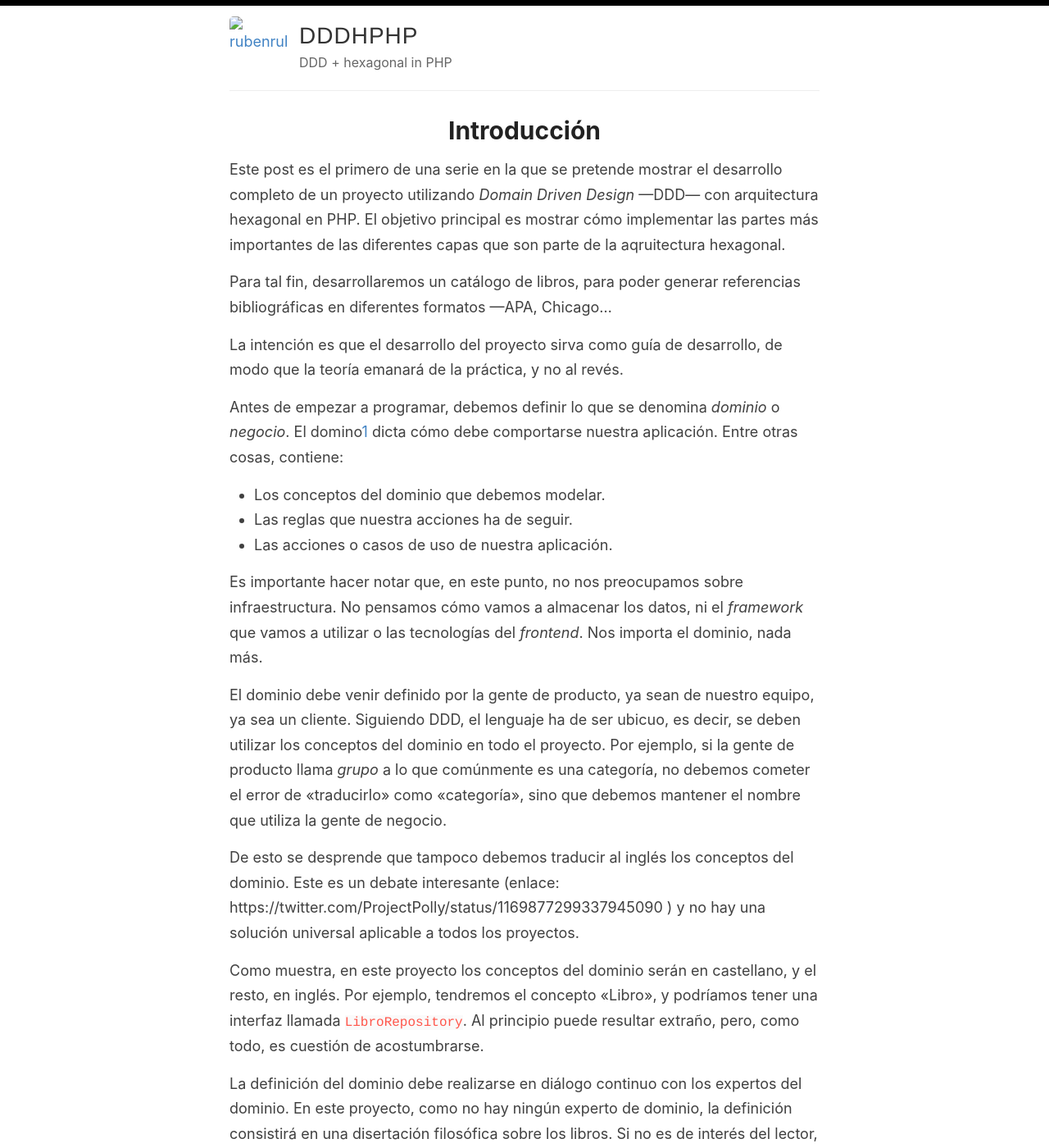
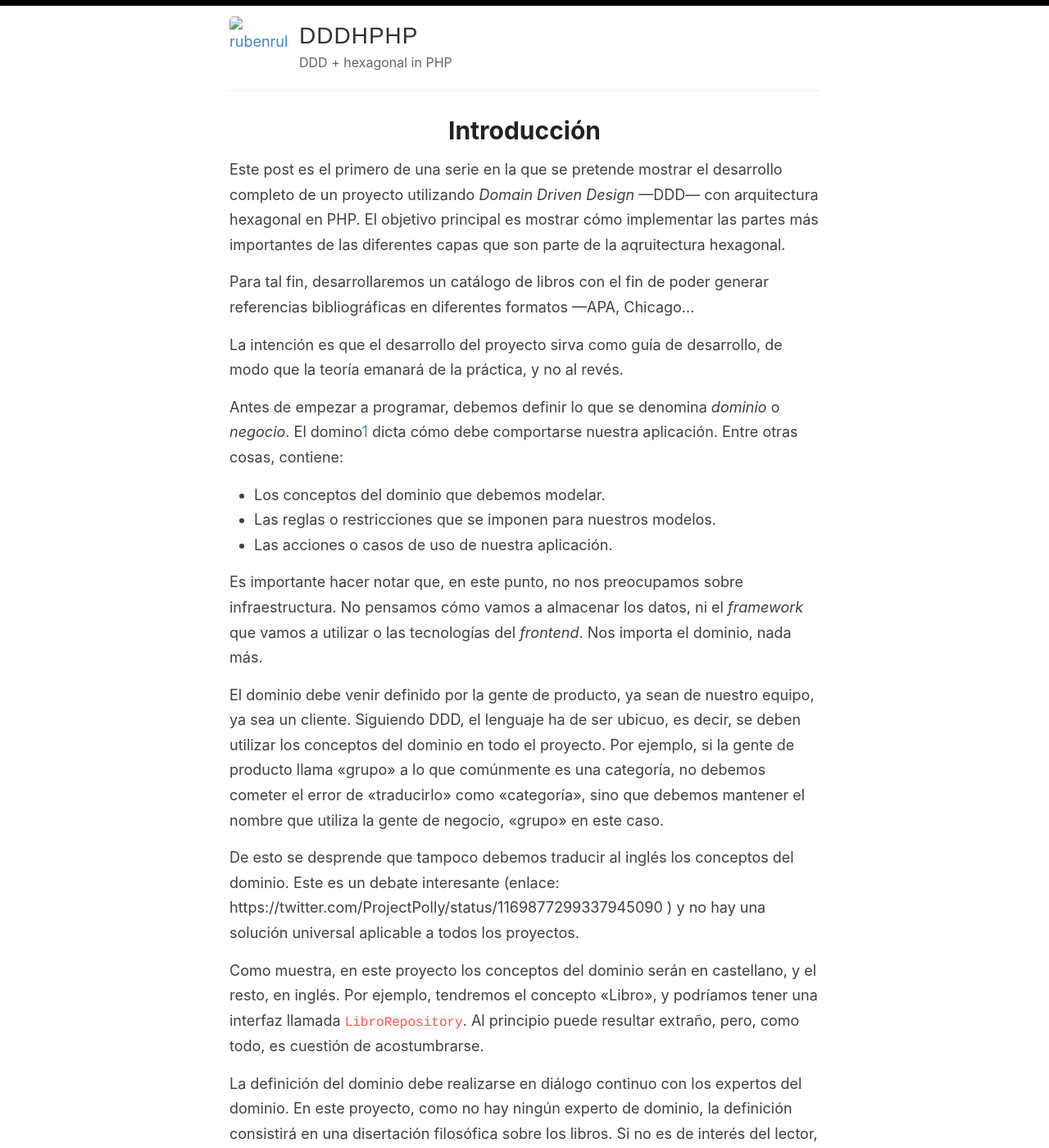
Before and after one commit to rubenrubiob/rubenrubiob.github.io, a Jekyll site: the page built from introduccion.md, in a window 1280 px wide and 1400 px high. Shown: the whole window at 82% size. Built offline with Jekyll 4.4.1, drawn with Linux system fonts in a browser that asks for light colours; our own code applies the rules of GitHub Pages for plain Markdown files; some of the changed text lies outside the part shown.

Commit message:
Actualizada introducción

```diff
--- a/introduccion.md
+++ b/introduccion.md
@@ -2,19 +2,19 @@
 
 Este post es el primero de una serie en la que se pretende mostrar el desarrollo completo de un proyecto utilizando _Domain Driven Design_ —DDD— con arquitectura hexagonal en PHP. El objetivo principal es mostrar cómo implementar las partes más importantes de las diferentes capas que son parte de la aqruitectura hexagonal.
 
-Para tal fin, desarrollaremos un catálogo de libros, para poder generar referencias bibliográficas en diferentes formatos —APA, Chicago...
+Para tal fin, desarrollaremos un catálogo de libros con el fin de poder generar referencias bibliográficas en diferentes formatos —APA, Chicago...
 
 La intención es que el desarrollo del proyecto sirva como guía de desarrollo, de modo que la teoría emanará de la práctica, y no al revés.
 
 Antes de empezar a programar, debemos definir lo que se denomina _dominio_ o _negocio_. El domino[^1] dicta cómo debe comportarse nuestra aplicación. Entre otras cosas, contiene:
 
 - Los conceptos del dominio que debemos modelar.
-- Las reglas que nuestra acciones ha de seguir.
+- Las reglas o restricciones que se imponen para nuestros modelos.
 - Las acciones o casos de uso de nuestra aplicación.
 
 Es importante hacer notar que, en este punto, no nos preocupamos sobre infraestructura. No pensamos cómo vamos a almacenar los datos, ni el _framework_ que vamos a utilizar o las tecnologías del _frontend_. Nos importa el dominio, nada más.
 
-El dominio debe venir definido por la gente de producto, ya sean de nuestro equipo, ya sea un cliente. Siguiendo DDD, el lenguaje ha de ser ubicuo, es decir, se deben utilizar los conceptos del dominio en todo el proyecto. Por ejemplo, si la gente de producto llama _grupo_ a lo que comúnmente es una categoría, no debemos cometer el error de «traducirlo» como «categoría», sino que debemos mantener el nombre que utiliza la gente de negocio.
+El dominio debe venir definido por la gente de producto, ya sean de nuestro equipo, ya sea un cliente. Siguiendo DDD, el lenguaje ha de ser ubicuo, es decir, se deben utilizar los conceptos del dominio en todo el proyecto. Por ejemplo, si la gente de producto llama «grupo» a lo que comúnmente es una categoría, no debemos cometer el error de «traducirlo» como «categoría», sino que debemos mantener el nombre que utiliza la gente de negocio, «grupo» en este caso.
 
 De esto se desprende que tampoco debemos traducir al inglés los conceptos del dominio. Este es un debate interesante (enlace: https://twitter.com/ProjectPolly/status/1169877299337945090 ) y no hay una solución universal aplicable a todos los proyectos.
 
@@ -34,7 +34,14 @@ La pregunta «¿qué es un libro», por tanto, no nos dice mucho. Así pues, deb
 
 Podríamos decir que el sentido de un libro es contener un texto para ser leído. Vemos algo más de claridad aquí. Si es un texto, por un lado debe haber alguien, un _autor_ que lo escribiera; y por el otro, debe estar escrito en algún _idioma_.
 
-Tenemos, por tanto, un _autor_. No vamos a preguntarnos ahora «¿qué es un autor?»[^2], puesto que ya sabemos su _sentido_ para nosotros: escribir un texto que estará contenido en un libro.
+Tenemos, por tanto, un _autor_. No vamos a preguntarnos ahora «¿qué es un autor?»[^2], puesto que ya sabemos su _sentido_ para nosotros: escribir un texto que estará contenido en un libro. Por tanto, nos interesará su «narración», su vida, sus datos biográficos.
+
+De entrada, queremos saber el nombre del autor.
+
+_Traducción nombre_:
+    - Formas no latinas
+    - Reyes/papas/emperadores
+_Anónimo_
 
 ## Conclusión
 
```
